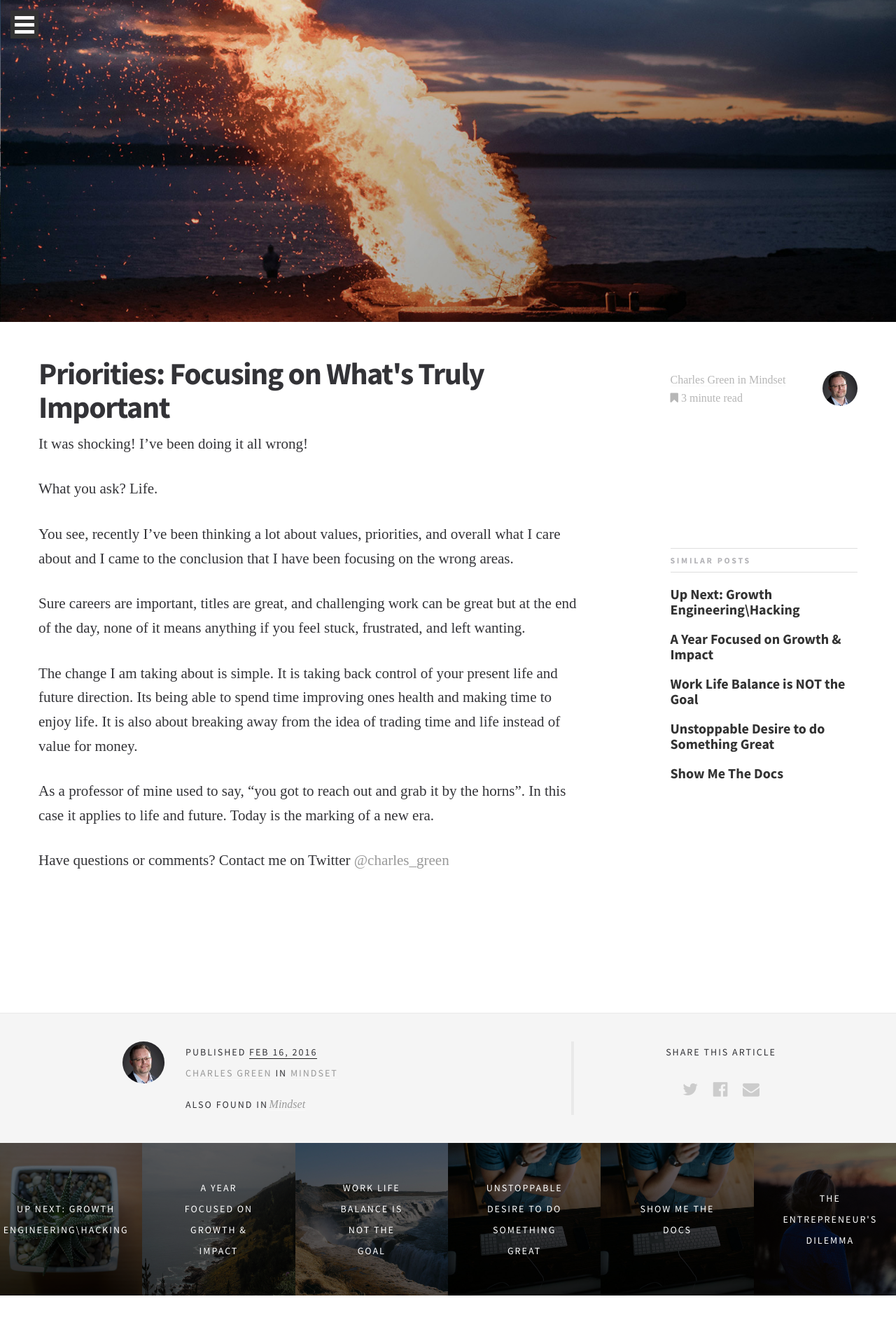
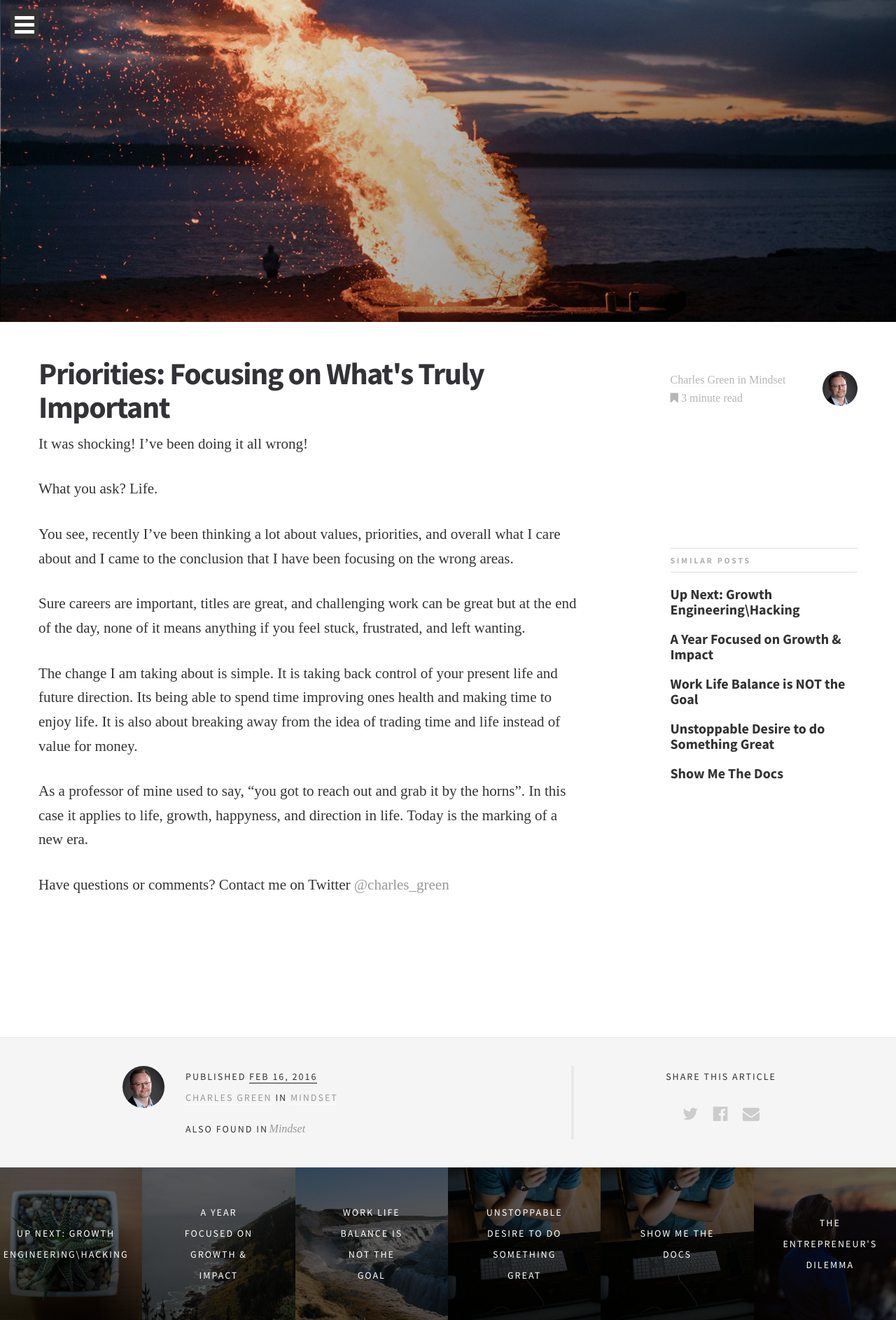
Before and after one commit to metizror/charlesgreen.github.io, a Jekyll site: the page built from _posts/2016-02-16-priorities-focusing-on-what-is-truly-important.md, in a window 1280 px wide. Shown: the whole page at 70% size. Built offline with Jekyll 4.4.1, drawn with Linux system fonts in a browser that asks for light colours; some web fonts are replaced.

```diff
--- a/_posts/2016-02-16-priorities-focusing-on-what-is-truly-important.md
+++ b/_posts/2016-02-16-priorities-focusing-on-what-is-truly-important.md
@@ -24,6 +24,6 @@
 
 The change I am taking about is simple. It is taking back control of your present life and future direction.  Its being able to spend time improving ones health and making time to enjoy life. It is also about breaking away from the idea of trading time and life instead of value for money.
 
-As a professor of mine used to say, "you got to reach out and grab it by the horns". In this case it applies to life and future. Today is the marking of a new era.
+As a professor of mine used to say, "you got to reach out and grab it by the horns". In this case it applies to life, growth, happyness, and direction in life. Today is the marking of a new era.
 
 Have questions or comments? Contact me on Twitter [@charles_green](https://twitter.com/charles_green)
```
